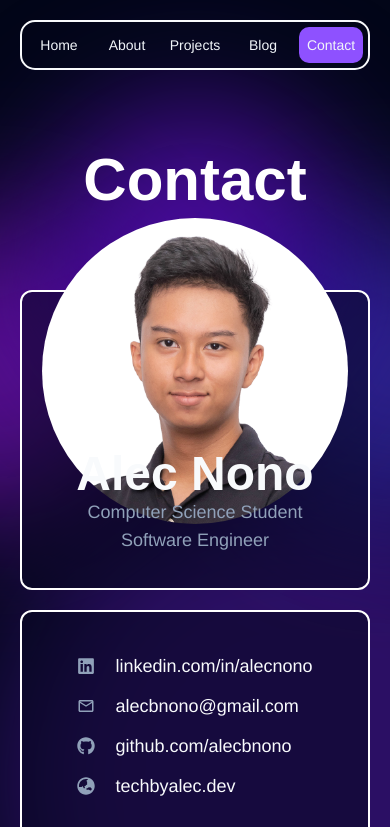
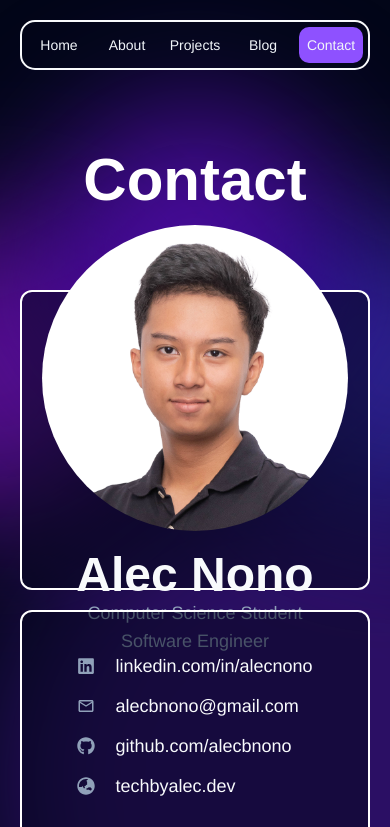
Before and after one commit to alecbnono/tech-by-alec-frontend, a React (Vite) app: page /contact in a window 390 px wide. Shown: the top 827 px of the page. Built offline with nearby package versions, Linux system fonts and the light colour scheme; a web font is replaced by a local one.

Commit message:
Fix contact card

```diff
--- a/src/pages/Contact.jsx
+++ b/src/pages/Contact.jsx
@@ -7,11 +7,11 @@ function Contact() {
       <h1 className="font-bold text-6xl">Contact</h1>
       <div className="flex flex-col gap-5">
         <div className="h-75 flex flex-col md:flex-row gap-5 justify-center md:gap-15 rounded-xl border-2 border-white p-5 items-center bg-slate-950/50">
-          <div className="flex-1 flex h-[40%] md:h-full items-center justify-center object-contain">
+          <div className="flex-1 flex md:h-full items-center justify-center ">
             <img
               src="/about/profile-picture.png"
               alt=""
-              className="rounded-full mx-20 md:mx-0"
+              className="rounded-full mx-20 md:mx-0 object-contain"
             />
           </div>
           <div className="text-lg text-slate-400 text-center md:text-left flex-1">
```
